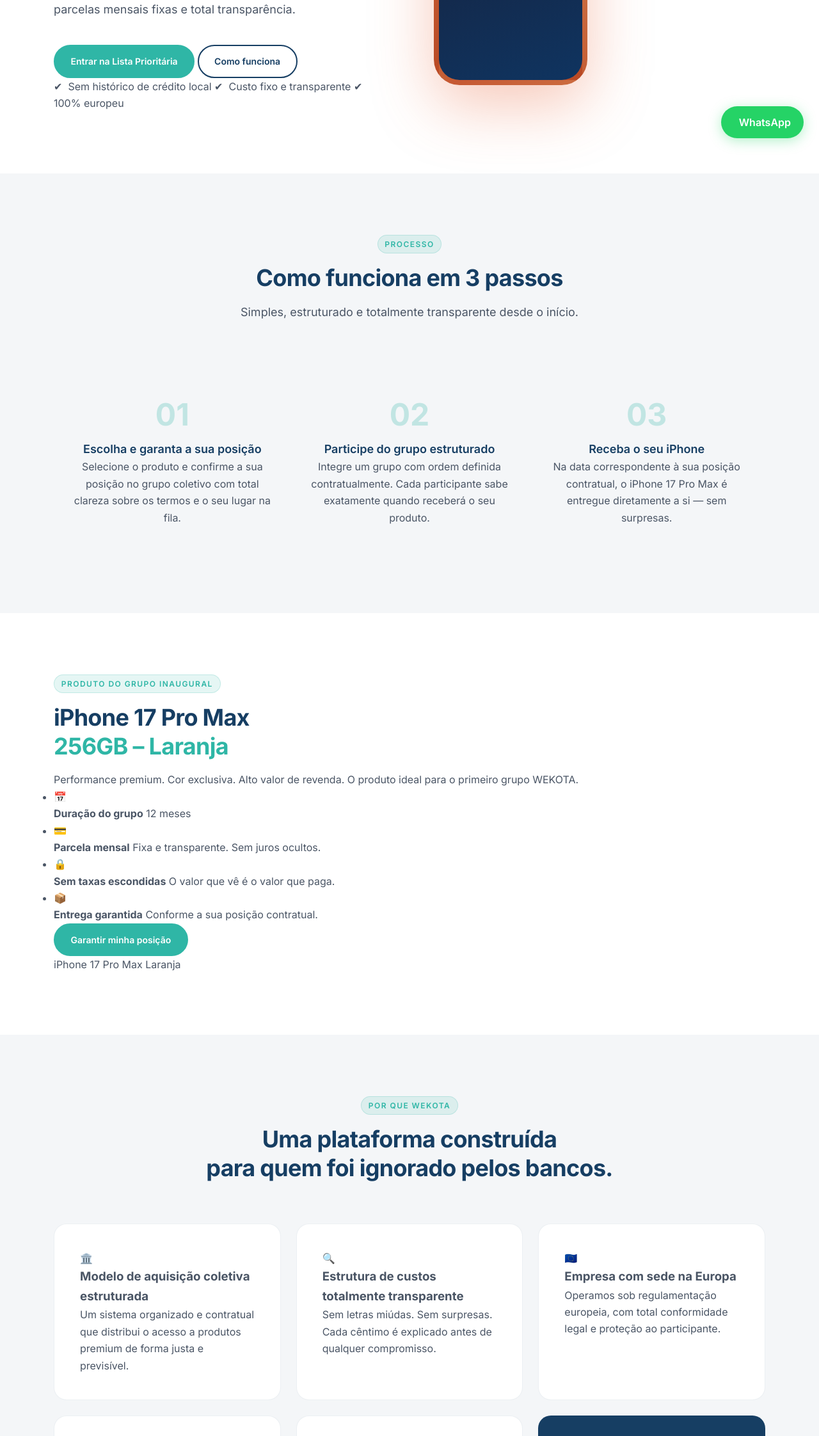
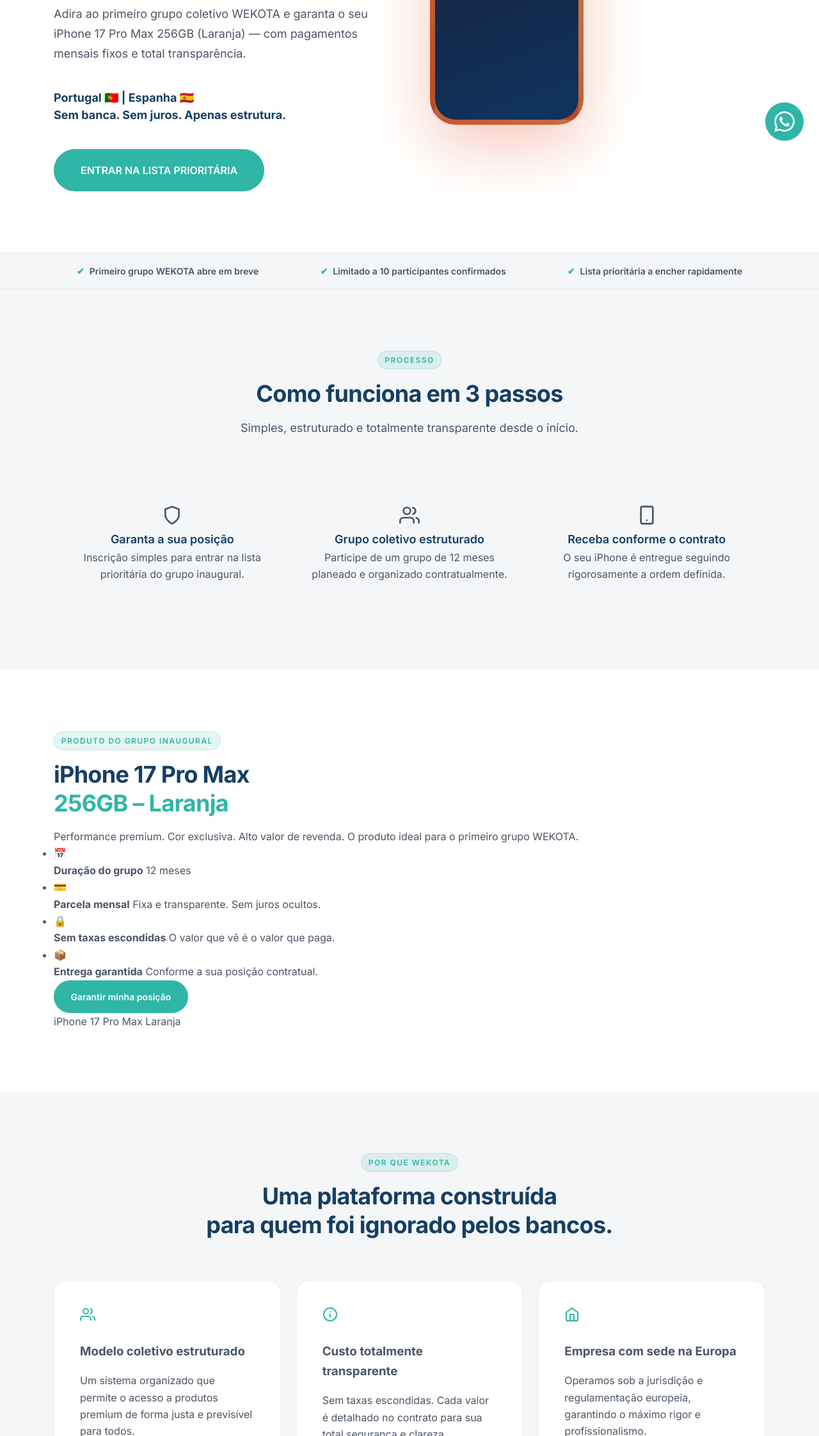
Before and after one commit to avidacomsucesso-cmd/wekota2, a website built with Vite: page index.html in a window 1280 px wide. Shown: the part 556-2800 px from the top of the page at 64% size. Built offline with nearby package versions, Linux system fonts and the light colour scheme.

Commit message:
feat: optimize for conversion, urgency and trust

```diff
--- a/index.html
+++ b/index.html
@@ -51,21 +51,18 @@
         <div class="hero__content">
           <div class="hero__badge">🇪🇺 Plataforma Europeia · Grupo Inaugural</div>
           <h1 class="hero__headline">
-            Acesse o iPhone&nbsp;17&nbsp;Pro&nbsp;Max<br />
-            <span class="text-teal">sem depender de banco.</span>
+            A forma mais inteligente de aceder ao <br /><span class="text-teal">iPhone 17 Pro Max na Europa.</span>
           </h1>
           <p class="hero__subheadline">
-            Junte-se ao primeiro grupo de aquisição coletiva WEKOTA e garanta o seu iPhone 17 Pro Max 256GB (Laranja)
-            com parcelas mensais fixas e total transparência.
+            Adira ao primeiro grupo coletivo WEKOTA e garanta o seu iPhone 17 Pro Max 256GB (Laranja) — com pagamentos
+            mensais fixos e total transparência.
           </p>
+          <div class="hero__emphasis">
+            Portugal 🇵🇹 | Espanha 🇪🇸<br>
+            Sem banca. Sem juros. Apenas estrutura.
+          </div>
           <div class="hero__actions">
-            <a href="#reservar" class="btn btn--primary" id="hero-cta-primary">Entrar na Lista Prioritária</a>
-            <a href="#como-funciona" class="btn btn--outline" id="hero-cta-secondary">Como funciona</a>
-          </div>
-          <div class="hero__trust">
-            <span class="trust-item">✔&nbsp; Sem histórico de crédito local</span>
-            <span class="trust-item">✔&nbsp; Custo fixo e transparente</span>
-            <span class="trust-item">✔&nbsp; 100% europeu</span>
+            <a href="#reservar" class="btn btn--primary btn--lg" id="hero-cta-primary">ENTRAR NA LISTA PRIORITÁRIA</a>
           </div>
         </div>
         <div class="hero__visual" aria-hidden="true">
@@ -87,6 +84,15 @@
       </div>
     </section>
 
+    <!-- URGENCY BAR -->
+    <section class="urgency-bar">
+      <div class="container urgency-bar__inner">
+        <div class="urgency-item"><span class="check">✔</span> Primeiro grupo WEKOTA abre em breve</div>
+        <div class="urgency-item"><span class="check">✔</span> Limitado a 10 participantes confirmados</div>
+        <div class="urgency-item"><span class="check">✔</span> Lista prioritária a encher rapidamente</div>
+      </div>
+    </section>
+
     <!-- HOW IT WORKS -->
     <section class="section section--light" id="como-funciona">
       <div class="container">
@@ -97,29 +103,45 @@
         </div>
         <div class="steps">
           <div class="step">
-            <div class="step__number">01</div>
+            <div class="step__icon">
+              <svg width="32" height="32" viewBox="0 0 24 24" fill="none" stroke="currentColor" stroke-width="2"
+                stroke-linecap="round" stroke-linejoin="round">
+                <path d="M12 22s8-4 8-10V5l-8-3-8 3v7c0 6 8 10 8 10z" />
+              </svg>
+            </div>
             <div class="step__content">
-              <h3 class="step__title">Escolha e garanta a sua posição</h3>
-              <p class="step__desc">Selecione o produto e confirme a sua posição no grupo coletivo com total clareza
-                sobre os termos e o seu lugar na fila.</p>
+              <h3 class="step__title">Garanta a sua posição</h3>
+              <p class="step__desc">Inscrição simples para entrar na lista prioritária do grupo inaugural.</p>
             </div>
           </div>
           <div class="step__divider" aria-hidden="true"></div>
           <div class="step">
-            <div class="step__number">02</div>
+            <div class="step__icon">
+              <svg width="32" height="32" viewBox="0 0 24 24" fill="none" stroke="currentColor" stroke-width="2"
+                stroke-linecap="round" stroke-linejoin="round">
+                <path d="M17 21v-2a4 4 0 0 0-4-4H5a4 4 0 0 0-4 4v2" />
+                <circle cx="9" cy="7" r="4" />
+                <path d="M23 21v-2a4 4 0 0 0-3-3.87" />
+                <path d="M16 3.13a4 4 0 0 1 0 7.75" />
+              </svg>
+            </div>
             <div class="step__content">
-              <h3 class="step__title">Participe do grupo estruturado</h3>
-              <p class="step__desc">Integre um grupo com ordem definida contratualmente. Cada participante sabe
-                exatamente quando receberá o seu produto.</p>
+              <h3 class="step__title">Grupo coletivo estruturado</h3>
+              <p class="step__desc">Participe de um grupo de 12 meses planeado e organizado contratualmente.</p>
             </div>
           </div>
           <div class="step__divider" aria-hidden="true"></div>
           <div class="step">
-            <div class="step__number">03</div>
+            <div class="step__icon">
+              <svg width="32" height="32" viewBox="0 0 24 24" fill="none" stroke="currentColor" stroke-width="2"
+                stroke-linecap="round" stroke-linejoin="round">
+                <rect x="5" y="2" width="14" height="20" rx="2" ry="2" />
+                <line x1="12" y1="18" x2="12.01" y2="18" />
+              </svg>
+            </div>
             <div class="step__content">
-              <h3 class="step__title">Receba o seu iPhone</h3>
-              <p class="step__desc">Na data correspondente à sua posição contratual, o iPhone 17 Pro Max é entregue
-                diretamente a si — sem surpresas.</p>
+              <h3 class="step__title">Receba conforme o contrato</h3>
+              <p class="step__desc">O seu iPhone é entregue seguindo rigorosamente a ordem definida.</p>
             </div>
           </div>
         </div>
@@ -197,34 +219,66 @@
         </div>
         <div class="why-grid">
           <div class="why-card">
-            <div class="why-card__icon">🏛️</div>
-            <h3 class="why-card__title">Modelo de aquisição coletiva estruturada</h3>
-            <p class="why-card__desc">Um sistema organizado e contratual que distribui o acesso a produtos premium de
-              forma justa e previsível.</p>
+            <div class="why-card__icon">
+              <svg width="24" height="24" viewBox="0 0 24 24" fill="none" stroke="#2FB6A6" stroke-width="2"
+                stroke-linecap="round" stroke-linejoin="round">
+                <path d="M17 21v-2a4 4 0 0 0-4-4H5a4 4 0 0 0-4 4v2" />
+                <circle cx="9" cy="7" r="4" />
+                <path d="M23 21v-2a4 4 0 0 0-3-3.87" />
+                <path d="M16 3.13a4 4 0 0 1 0 7.75" />
+              </svg>
+            </div>
+            <h3 class="why-card__title">Modelo coletivo estruturado</h3>
+            <p class="why-card__desc">Um sistema organizado que permite o acesso a produtos premium de forma justa e
+              previsível para todos.</p>
           </div>
           <div class="why-card">
-            <div class="why-card__icon">🔍</div>
-            <h3 class="why-card__title">Estrutura de custos totalmente transparente</h3>
-            <p class="why-card__desc">Sem letras miúdas. Sem surpresas. Cada cêntimo é explicado antes de qualquer
-              compromisso.</p>
+            <div class="why-card__icon">
+              <svg width="24" height="24" viewBox="0 0 24 24" fill="none" stroke="#2FB6A6" stroke-width="2"
+                stroke-linecap="round" stroke-linejoin="round">
+                <circle cx="12" cy="12" r="10" />
+                <line x1="12" y1="16" x2="12" y2="12" />
+                <line x1="12" y1="8" x2="12.01" y2="8" />
+              </svg>
+            </div>
+            <h3 class="why-card__title">Custo totalmente transparente</h3>
+            <p class="why-card__desc">Sem taxas escondidas. Cada valor é detalhado no contrato para sua total segurança
+              e clareza.</p>
           </div>
           <div class="why-card">
-            <div class="why-card__icon">🇪🇺</div>
+            <div class="why-card__icon">
+              <svg width="24" height="24" viewBox="0 0 24 24" fill="none" stroke="#2FB6A6" stroke-width="2"
+                stroke-linecap="round" stroke-linejoin="round">
+                <path d="M3 9l9-7 9 7v11a2 2 0 0 1-2 2H5a2 2 0 0 1-2-2z" />
+                <polyline points="9 22 9 12 15 12 15 22" />
+              </svg>
+            </div>
             <h3 class="why-card__title">Empresa com sede na Europa</h3>
-            <p class="why-card__desc">Operamos sob regulamentação europeia, com total conformidade legal e proteção ao
-              participante.</p>
+            <p class="why-card__desc">Operamos sob a jurisdição e regulamentação europeia, garantindo o máximo rigor e
+              profissionalismo.</p>
           </div>
           <div class="why-card">
-            <div class="why-card__icon">🛡️</div>
+            <div class="why-card__icon">
+              <svg width="24" height="24" viewBox="0 0 24 24" fill="none" stroke="#2FB6A6" stroke-width="2"
+                stroke-linecap="round" stroke-linejoin="round">
+                <rect x="3" y="11" width="18" height="11" rx="2" ry="2" />
+                <path d="M7 11V7a5 5 0 0 1 10 0v4" />
+              </svg>
+            </div>
             <h3 class="why-card__title">Sistema de pagamento seguro</h3>
-            <p class="why-card__desc">Infraestrutura financeira robusta que garante que cada contribuição é processada
-              com segurança.</p>
+            <p class="why-card__desc">Processamento de pagamentos através de canais seguros e encriptados para sua total
+              tranquilidade.</p>
           </div>
           <div class="why-card">
-            <div class="why-card__icon">📱</div>
-            <h3 class="why-card__title">Tecnologia de proteção do dispositivo</h3>
-            <p class="why-card__desc">Cada produto entregue conta com rastreamento e proteção tecnológica para maior
-              confiança.</p>
+            <div class="why-card__icon">
+              <svg width="24" height="24" viewBox="0 0 24 24" fill="none" stroke="#2FB6A6" stroke-width="2"
+                stroke-linecap="round" stroke-linejoin="round">
+                <path d="M12 22s8-4 8-10V5l-8-3-8 3v7c0 6 8 10 8 10z" />
+              </svg>
+            </div>
+            <h3 class="why-card__title">Proteção do dispositivo</h3>
+            <p class="why-card__desc">Contamos com tecnologia de proteção e rastreamento para garantir a integridade do
+              modelo de acesso.</p>
           </div>
           <div class="why-card why-card--accent">
             <p class="why-card__quote">"Juntos, acessamos o que individualmente seria impossível."</p>
@@ -278,18 +332,34 @@
           <h2 class="limited__title">Posições limitadas disponíveis.</h2>
           <p class="limited__subtitle">O grupo será aberto somente quando os primeiros <strong>10 participantes
               qualificados</strong> confirmarem a sua posição. Não perca o seu lugar.</p>
+
+          <form class="lead-form" id="lead-form">
+            <div class="form-grid">
+              <div class="form-group">
+                <input type="text" name="name" id="name" placeholder="Nome Completo" required class="form-input">
+              </div>
+              <div class="form-group">
+                <input type="tel" name="whatsapp" id="whatsapp" placeholder="WhatsApp (+ Código País)" required
+                  class="form-input">
+              </div>
+              <div class="form-group">
+                <select name="country" id="country" required class="form-input">
+                  <option value="" disabled selected>País de Residência</option>
+                  <option value="Portugal">Portugal 🇵🇹</option>
+                  <option value="Espanha">Espanha 🇪🇸</option>
+                </select>
+              </div>
+            </div>
+            <button type="submit" class="btn btn--teal btn--lg btn--full">RESERVAR A MINHA POSIÇÃO</button>
+            <p class="form-privacy">Sua informação é confidencial e usada apenas para o contactar sobre a WEKOTA.</p>
+          </form>
+
           <div class="limited__counter">
             <div class="counter__bar">
               <div class="counter__fill" style="width: 60%"></div>
             </div>
             <p class="counter__label">6 de 10 vagas confirmadas</p>
           </div>
-          <a href="https://wa.me/351000000000?text=Olá!%20Quero%20reservar%20minha%20posição%20no%20grupo%20WEKOTA%20para%20o%20iPhone%2017%20Pro%20Max."
-            class="btn btn--white btn--lg" id="reserve-cta" target="_blank" rel="noopener noreferrer">
-            Reservar a Minha Posição
-          </a>
-          <p class="limited__disclaimer">A reserva não implica compromisso financeiro imediato. Os nossos especialistas
-            entrarão em contacto para apresentar todos os detalhes do grupo.</p>
         </div>
       </div>
     </section>
@@ -335,21 +405,18 @@
     </div>
   </footer>
 
+  <!-- FLOATING WHATSAPP BUTTON -->
   <a href="https://wa.me/351000000000?text=Olá!%20Tenho%20interesse%20no%20grupo%20WEKOTA%20para%20o%20iPhone%2017%20Pro%20Max."
-    class="whatsapp-fab" id="whatsapp-fab" target="_blank" rel="noopener noreferrer"
-    aria-label="Fale connosco pelo WhatsApp">
-    <svg viewBox="0 0 24 24" fill="currentColor" xmlns="http://www.w3.org/2000/svg" aria-hidden="true">
+    class="whatsapp-float" target="_blank" rel="noopener noreferrer">
+    <svg viewBox="0 0 24 24" fill="currentColor">
       <path
         d="M17.472 14.382c-.297-.149-1.758-.867-2.03-.967-.273-.099-.471-.148-.67.15-.197.297-.767.966-.94 1.164-.173.199-.347.223-.644.075-.297-.15-1.255-.463-2.39-1.475-.883-.788-1.48-1.761-1.653-2.059-.173-.297-.018-.458.13-.606.134-.133.298-.347.446-.52.149-.174.198-.298.298-.497.099-.198.05-.371-.025-.52-.075-.149-.669-1.612-.916-2.207-.242-.579-.487-.5-.669-.51-.173-.008-.371-.01-.57-.01-.198 0-.52.074-.792.372-.272.297-1.04 1.016-1.04 2.479 0 1.462 1.065 2.875 1.213 3.074.149.198 2.096 3.2 5.077 4.487.709.306 1.262.489 1.694.625.712.227 1.36.195 1.871.118.571-.085 1.758-.719 2.006-1.413.248-.694.248-1.289.173-1.413-.074-.124-.272-.198-.57-.347m-5.421 7.403h-.004a9.87 9.87 0 0 1-5.031-1.378l-.361-.214-3.741.982.998-3.648-.235-.374a9.86 9.86 0 0 1-1.51-5.26c.001-5.45 4.436-9.884 9.888-9.884 2.64 0 5.122 1.03 6.988 2.898a9.825 9.825 0 0 1 2.893 6.994c-.003 5.45-4.437 9.884-9.885 9.884m8.413-18.297A11.815 11.815 0 0 0 12.05 0C5.495 0 .16 5.335.157 11.892c0 2.096.547 4.142 1.588 5.945L.057 24l6.305-1.654a11.882 11.882 0 0 0 5.683 1.448h.005c6.554 0 11.89-5.335 11.893-11.893a11.821 11.821 0 0 0-3.48-8.413Z" />
     </svg>
-    <span class="whatsapp-fab__text">WhatsApp</span>
+    <div class="whatsapp-float__tooltip">Chat with WEKOTA</div>
   </a>
 
   <div class="mobile-sticky-cta" id="mobile-sticky-cta">
-    <a href="https://wa.me/351000000000?text=Olá!%20Quero%20reservar%20minha%20posição%20no%20grupo%20WEKOTA."
-      class="btn btn--primary btn--full" id="mobile-sticky-btn" target="_blank" rel="noopener noreferrer">
-      Reservar Minha Posição
-    </a>
+    <a href="#reservar" class="btn btn--teal btn--full">RESERVAR MINHA POSIÇÃO</a>
   </div>
 
   <script type="module" src="./main.js"></script>
--- a/style.css
+++ b/style.css
@@ -138,10 +138,18 @@
     text-decoration: none;
 }
 
-.btn--primary {
+.btn--primary,
+.btn--teal {
     background: var(--teal);
     color: var(--white);
     border-color: var(--teal);
+}
+
+.btn--primary:hover,
+.btn--teal:hover {
+    background: #29a697;
+    /* 5% darker than #2FB6A6 */
+    border-color: #29a697;
 }
 
 .btn--outline {
@@ -326,6 +334,41 @@
     margin-bottom: var(--spacing-lg);
 }
 
+.hero__emphasis {
+    font-size: var(--font-size-md);
+    font-weight: 700;
+    color: var(--navy);
+    margin-bottom: var(--spacing-lg);
+    line-height: 1.5;
+}
+
+.urgency-bar {
+    background: var(--bg);
+    border-top: 1px solid var(--navy-10);
+    border-bottom: 1px solid var(--navy-10);
+    padding: var(--spacing-sm) 0;
+}
+
+.urgency-bar__inner {
+    display: flex;
+    justify-content: space-around;
+    flex-wrap: wrap;
+    gap: var(--spacing-md);
+}
+
+.urgency-item {
+    font-size: var(--font-size-sm);
+    font-weight: 600;
+    color: var(--gray);
+    display: flex;
+    align-items: center;
+    gap: 0.5rem;
+}
+
+.urgency-item .check {
+    color: var(--teal);
+}
+
 .phone-mockup__frame {
     position: relative;
     width: 240px;
@@ -382,32 +425,92 @@
     border: 1px solid var(--navy-10);
     border-radius: var(--radius-lg);
     padding: var(--spacing-lg);
+    display: flex;
+    flex-direction: column;
+    gap: var(--spacing-sm);
 }
 
-.why-card--accent {
-    background: var(--navy);
+.why-card__icon {
+    margin-bottom: 0.5rem;
+}
+
+.lead-form {
+    background: var(--white);
+    padding: var(--spacing-lg);
+    border-radius: var(--radius-lg);
+    margin: var(--spacing-lg) 0;
+}
+
+.form-grid {
+    display: grid;
+    grid-template-columns: 1fr 1fr 1fr;
+    gap: var(--spacing-sm);
+    margin-bottom: var(--spacing-md);
+}
+
+.form-input {
+    width: 100%;
+    padding: 1rem;
+    border-radius: var(--radius-md);
+    border: 1px solid var(--navy-10);
+    font-family: var(--font-family);
+    font-size: var(--font-size-sm);
+    color: var(--navy);
+    background: var(--bg);
+}
+
+.form-privacy {
+    font-size: var(--font-size-xs);
+    color: var(--gray);
+    margin-top: 1rem;
+    text-align: center;
+    opacity: 0.8;
+}
+
+.whatsapp-float {
+    position: fixed;
+    bottom: 24px;
+    right: 24px;
+    width: 60px;
+    height: 60px;
+    background: var(--teal);
     color: var(--white);
+    border-radius: var(--radius-full);
     display: flex;
     align-items: center;
     justify-content: center;
-    text-align: center;
+    z-index: 1001;
+    text-decoration: none;
+    transition: var(--transition);
 }
 
-.whatsapp-fab {
-    position: fixed;
-    bottom: 28px;
-    right: 24px;
-    z-index: 900;
-    background: #25D366;
+.whatsapp-float:hover {
+    background: #29a697;
+    transform: scale(1.05);
+}
+
+.whatsapp-float svg {
+    width: 32px;
+    height: 32px;
+}
+
+.whatsapp-float__tooltip {
+    position: absolute;
+    right: 70px;
+    background: var(--navy);
     color: var(--white);
-    display: flex;
-    align-items: center;
-    gap: 0.5rem;
-    padding: 0.75em 1.25em;
-    border-radius: var(--radius-full);
-    font-weight: 600;
-    text-decoration: none;
-    box-shadow: 0 4px 20px rgba(37, 211, 102, 0.35);
+    padding: 0.5rem 1rem;
+    border-radius: var(--radius-md);
+    font-size: var(--font-size-xs);
+    white-space: nowrap;
+    opacity: 0;
+    visibility: hidden;
+    transition: var(--transition);
+}
+
+.whatsapp-float:hover .whatsapp-float__tooltip {
+    opacity: 1;
+    visibility: visible;
 }
 
 .mobile-sticky-cta {
@@ -451,6 +554,10 @@
         font-size: var(--font-size-2xl);
     }
 
+    .form-grid {
+        grid-template-columns: 1fr;
+    }
+
     .why-grid {
         grid-template-columns: 1fr;
     }
@@ -459,11 +566,7 @@
         display: block;
     }
 
-    .whatsapp-fab {
+    .whatsapp-float {
         bottom: 90px;
     }
-
-    .whatsapp-fab span {
-        display: none;
-    }
 }
```
